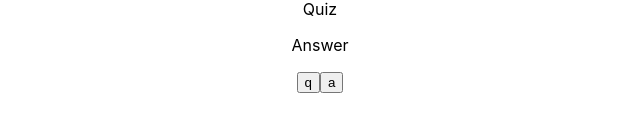
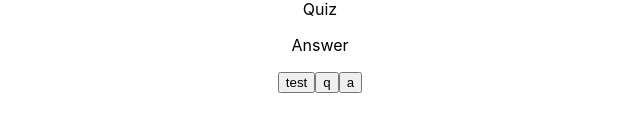
Before and after one commit to redBrigid/KanjiTower, a React (Create React App) app in the folder kanji-tower/: page / in a window 1280 px wide. Both pictures are taken after a click on the button "Quiz". Shown: the part 165-300 px from the top of the page, without its empty margins (320-960 px from the left). Built offline with nearby package versions, Linux system fonts and the light colour scheme.

Commit message:
index action

```diff
--- a/kanji-tower/src/actions/index.js
+++ b/kanji-tower/src/actions/index.js
@@ -56,3 +56,10 @@ export const quizModeAnswer=arg=>{
         payload: arg
     }
 }
+
+export const updateIndex=arg=>{
+    return{
+        type:'UPDATE_INDEX',
+        payload: arg
+    }
+}
--- a/kanji-tower/src/components/Quiz.js
+++ b/kanji-tower/src/components/Quiz.js
@@ -1,13 +1,16 @@
 import React from 'react'
 import { useDispatch, useSelector } from 'react-redux';
-import { quizModeAnswer, quizModeQuestion } from '../actions';
+import { quizModeAnswer, quizModeQuestion, updateIndex } from '../actions';
 import rawData from '../data.json'
 import Answer from './Answer';
 import Question from './Question';
 
 export default function Quiz() {
   const mode = useSelector(state=>state.quizModeReducer);
+  const index = useSelector(state=>state.quizIndexReducer);
   const dispatch = useDispatch();
+
+  console.log(index)
 
   return (
     <div>
@@ -17,6 +20,7 @@ export default function Quiz() {
       ?<Question/>
       :<Answer/>
       }
+      <button onClick={()=>dispatch(updateIndex())}>test</button>
       <button onClick={()=>dispatch(quizModeQuestion())}>q</button>
       <button onClick={()=>dispatch(quizModeAnswer())}>a</button>
     </div>
--- a/kanji-tower/src/reducers/index.js
+++ b/kanji-tower/src/reducers/index.js
@@ -3,14 +3,17 @@ import currencyReducer from "./currency";
 import menuReducer from "./menu";
 import quizReducer from "./quiz";
 import quizModeReducer from "./quizMode";
+import quizIndexReducer from "./quizIndex";
 import {combineReducers} from 'redux';
+
 
 const allReducers = combineReducers({
     stylePointsReducer,
     currencyReducer,
     menuReducer,
     quizReducer,
-    quizModeReducer
+    quizModeReducer,
+    quizIndexReducer
 });
 
 export default allReducers;
--- /dev/null
+++ b/kanji-tower/src/reducers/quizIndex.js
@@ -0,0 +1,9 @@
+const quizIndexReducer = (state = 0, action) => {
+    switch (action.type) {
+        case 'UPDATE_INDEX':
+            return state+1
+        default:
+            return state;
+    }
+}
+export default quizIndexReducer;
--- a/kanji-tower/src/reducers/quizMode.js
+++ b/kanji-tower/src/reducers/quizMode.js
@@ -3,12 +3,12 @@ const quizModeReducer = (state = 'question', action) => {
         case 'QUIZ_MODE_QUESTION':
             return {
                 state:'question',
-                payload:action.payload
+                payload:action.payload+1
             };
         case 'QUIZ_MODE_ANSWER':
             return {
                 state:'answer',
-                payload:action.payload
+                payload:action.payload+1
             };
         default:
             return state;
```
